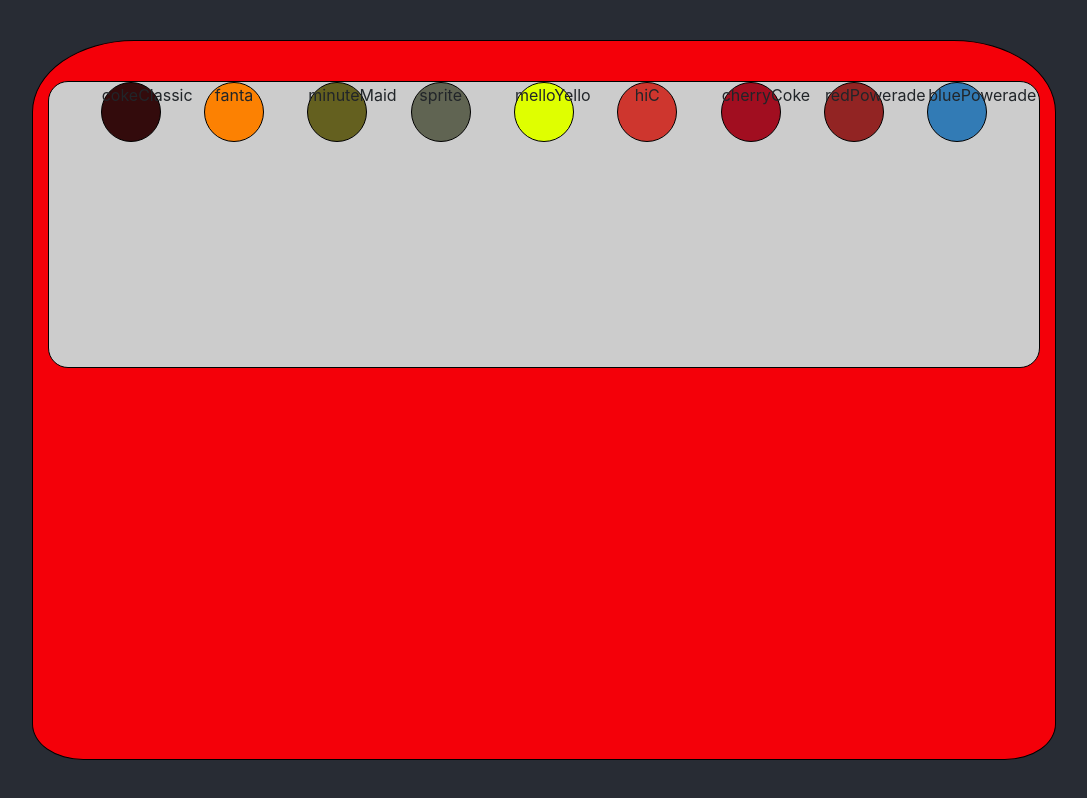
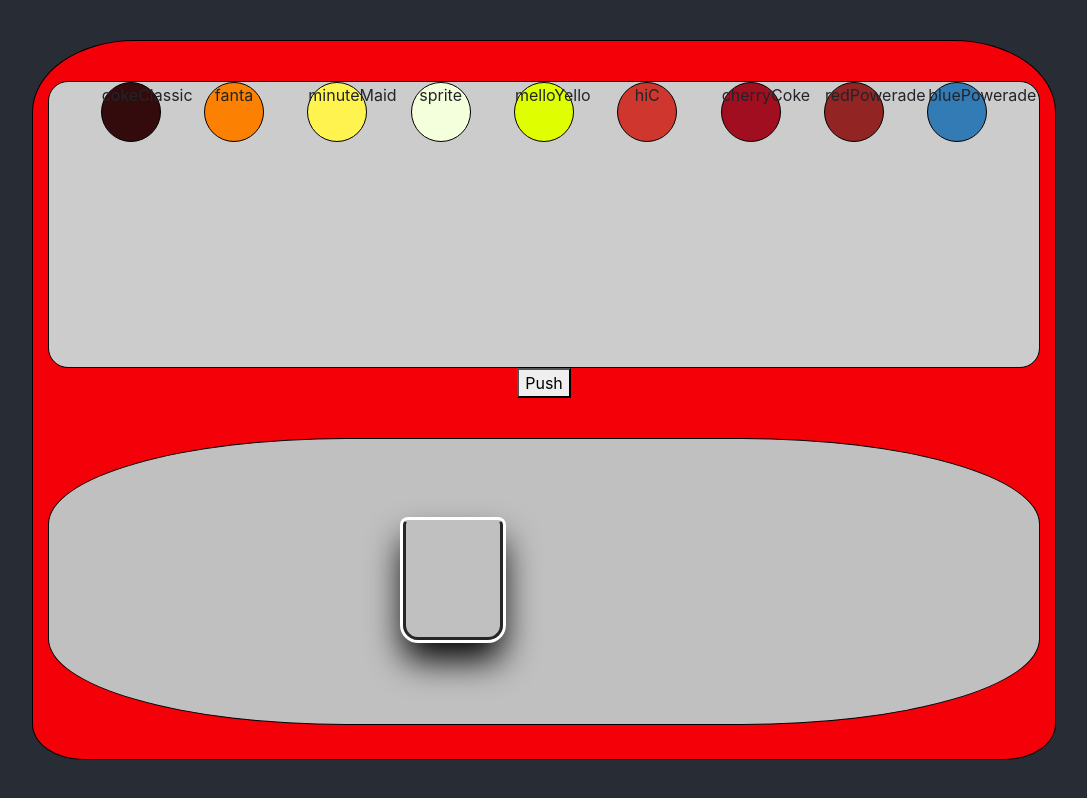
Before and after one commit to emauldin84/coke-freestyle, a React (Create React App) app: page / in a window 1280 px wide. Shown: the whole page, without its empty margins (96-1183 px from the left). Built offline with nearby package versions, Linux system fonts and the light colour scheme.

Commit message:
adds push button to add colors to mixedFlavors state

```diff
--- a/src/App.css
+++ b/src/App.css
@@ -37,8 +37,52 @@
 
 .drinkDisplay {
     border: 1px solid black;
-    background-color: #ccc;
+    background-color: rgb(192,192,192);
     border-radius: 30%;
     margin-top: 40px;
     height: 40%;
+}
+
+.drink {
+  /* margin-top: 50%; */
+  position: absolute;
+  top: 65%;
+  left: 39%;
+  transform: translateY(-50%, -50%);
+  width: 100px;
+  height: 120px;
+  border: 3px solid #262626;
+  border-top: 2px solid transparent;
+  border-radius: 15px;
+  border-top-left-radius: 5px;
+  border-top-right-radius: 5px;
+  /* background: blue; */
+  background-repeat: repeat-x;
+  animation: animate 10s linear infinite;
+  box-shadow: 0 0 0 3px #fff, 0 20px 35px rgba(0,0,0.5);
+}
+/* .drink:before {
+  content: '';
+  position: absolute;
+  width: 50px;
+  height: 80px;
+  border: 6px solid #fff;
+  right: -57px;
+  border-top-right-radius: 35px;
+  border-bottom-right-radius: 35px;
+} */
+
+@keyframes animate{
+  0% {
+    background-position: 0 100px;
   }
+  10% {
+    background-position: 0 100px;
+  }
+  40% {
+    background-position: 1000px -70px;
+  }
+  80% {
+    background-position: 2000px -80px;
+  }
+}
--- a/src/components/Drink.js
+++ b/src/components/Drink.js
@@ -0,0 +1,11 @@
+import React from 'react'
+
+const Drink = (props) => {
+    return(
+        <div className='drinkContainer'>
+            <div className="drink"></div>
+        </div>
+    )
+}
+
+export default Drink
--- a/src/components/DrinkDisplay.js
+++ b/src/components/DrinkDisplay.js
@@ -5,7 +5,7 @@
 const DrinkDisplay = (props) => {
     return(
         <div className='container d-inline-block drinkDisplay'>
-
+            <Drink />
         </div>
     )
 }
--- a/src/components/FlavorDisplay.js
+++ b/src/components/FlavorDisplay.js
@@ -5,7 +5,10 @@
 const FlavorDisplay = (props) => {
     return(
         <div className='container d-inline-block flavorDisplay'>
-            <Flavors flavors={props.flavors}/>
+            <Flavors
+                flavors={props.flavors}
+                onFlavorSelectHandler={props.onFlavorSelectHandler}
+                />
         </div>
     )
 }
--- a/src/components/Flavors.js
+++ b/src/components/Flavors.js
@@ -2,17 +2,21 @@
 
 const Flavors = (props) => {
     let flavors = props.flavors
-    console.log(Object.entries(flavors))
+
     let flavorsDisplay = Object.entries(flavors).map(([flavor, color]) => {
         return (
-            <div className='flavor' key={flavor} style={{backgroundColor: `rgb(${color.r}, ${color.g}, ${color.b})`}}>
+            <div
+                className='flavor'
+                key={flavor}
+                style={{backgroundColor: `rgb(${color.r}, ${color.g}, ${color.b})`}}
+                onClick={() => props.onFlavorSelectHandler(flavor, color)}>
                 <p>{flavor}</p>
 
             </div>
 
         )
     })
-    console.log('flavorDisplay', flavorsDisplay)
+
     return (
         <div className='container d-flex flex-wrap justify-content-around' >
             {flavorsDisplay}
--- /dev/null
+++ b/src/components/PourSelection.js
@@ -0,0 +1,11 @@
+import React from 'react'
+
+const PourSelection = (props) => (
+
+    <button onClick={props.clicked}>Push</button>
+
+)
+
+
+
+export default PourSelection
--- a/src/containers/FreestyleMachine.js
+++ b/src/containers/FreestyleMachine.js
@@ -1,5 +1,7 @@
 import React, { Component } from 'react'
 import FlavorDisplay from '../components/FlavorDisplay'
+import DrinkDisplay from '../components/DrinkDisplay'
+import PourSelection from '../components/PourSelection'
 
 class FreestyleMachine extends Component {
     state = {
@@ -15,14 +17,14 @@
                 b: 2
             },
             minuteMaid: {
-                r: 100,
-                g: 96,
-                b: 31
+                r: 255,
+                g: 244,
+                b: 79
             },
             sprite: {
-                r: 96,
-                g: 100,
-                b: 82
+                r: 244,
+                g: 255,
+                b: 219
             },
             melloYello: {
                 r: 223,
@@ -50,7 +52,8 @@
                 b: 181
             },
         },
-        chosenFlavor: {
+        selectedFlavor: {
+            flavor: null,
             r: null,
             g: null,
             b: null,
@@ -60,11 +63,40 @@
 
     }
 
+    onFlavorSelectHandler = (flavor, color) => {
+        console.log('flavor', flavor)
+        console.log('color', color.r)
+        this.setState({
+            selectedFlavor: {
+                ...this.state.selectedFlavor,
+                flavor: flavor,
+                r: color.r,
+                g: color.g,
+                b: color.b,
+            }
+        })
+        console.log(this.state.selectedFlavor)
+    }
+
+    onPourSelectionHandler = () => {
+        let addingFlavor = {r: this.state.selectedFlavor.r, g: this.state.selectedFlavor.g, b: this.state.selectedFlavor.b}
+        let addedMixedFlavors = this.state.mixedFlavors.concat(addingFlavor)
+        this.setState({
+            mixedFlavors: addedMixedFlavors
+        })
+        console.log('this.state.mixedFlavors', this.state.mixedFlavors)
+    }
+
     render() {
 
         return(
             <div className="h-75 d-inline-block container freestyleMachine">
-                <FlavorDisplay flavors={this.state.flavors}/>
+                <FlavorDisplay
+                    flavors={this.state.flavors}
+                    onFlavorSelectHandler={this.onFlavorSelectHandler}
+                    />
+                <PourSelection clicked={this.onPourSelectionHandler}/>
+                <DrinkDisplay />
             </div>
         )
     }
```
